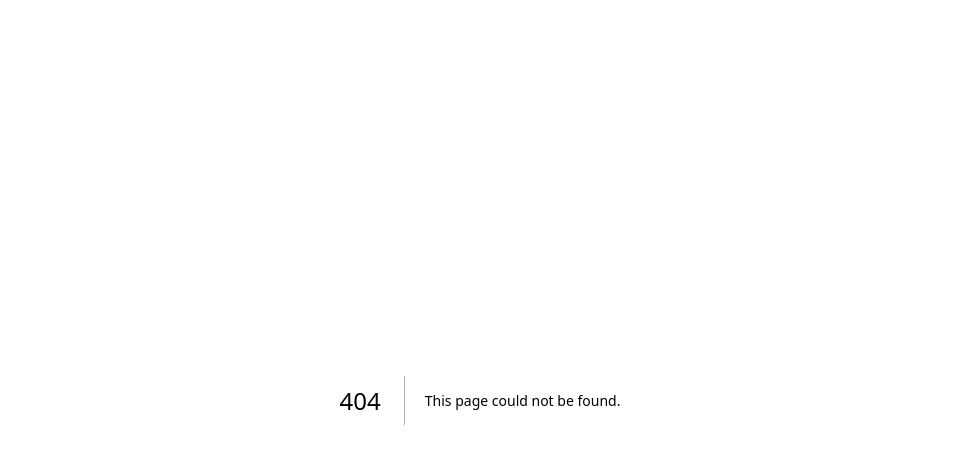
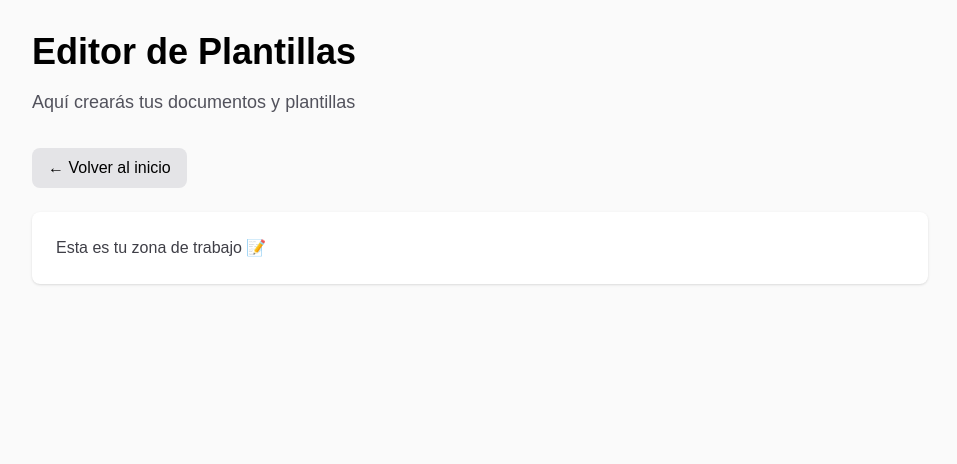
Before and after one commit to Leafarexx/GeneraDocs-Proyect, a Next.js app: page /editor in a window 1280 px wide. Before the commit this address had no page. Shown: the top 464 px of the page, without its empty margins (160-1117 px from the left). Built offline with nearby package versions, Linux system fonts and the light colour scheme.

Commit message:
dia 3 - cree pagina de editor con navegacion

```diff
--- /dev/null
+++ b/app/editor/page.tsx
@@ -0,0 +1,26 @@
+import Link from "next/link";
+
+export default function EditorPage() {
+  return (
+    <div className="min-h-screen bg-zinc-50 dark:bg-black p-8">
+      <div className="max-w-4xl mx-auto">
+        <h1 className="text-4xl font-bold text-black dark:text-white mb-4">
+          Editor de Plantillas
+        </h1>
+        <p className="text-lg text-zinc-600 dark:text-zinc-400 mb-8">
+          Aquí crearás tus documentos y plantillas
+        </p>
+        <Link href="/">
+            <button className="mb-6 px-4 py-2 bg-zinc-200 dark:bg-zinc-800 text-black dark:text-white rounded-lg hover:opacity-80 transition-opacity">
+                ← Volver al inicio
+            </button>
+        </Link>
+        <div className="bg-white dark:bg-zinc-900 rounded-lg p-6 shadow-sm">
+          <p className="text-zinc-700 dark:text-zinc-300">
+            Esta es tu zona de trabajo 📝
+          </p>
+        </div>
+      </div>
+    </div>
+  )
+}
--- a/app/page.tsx
+++ b/app/page.tsx
@@ -1,4 +1,5 @@
 import Image from "next/image";
+import Link from "next/link";
 
 export default function Home() {
   return (
@@ -28,6 +29,11 @@ export default function Home() {
             </a>{" "}
             center.
           </p>
+          <Link href="/editor">
+            <button className="mt-4 px-6 py-3 bg-black dark:bg-white text-white dark:text-black rounded-lg font-medium hover:opacity-80 transition-opacity">
+              Ir al Editor →
+            </button>
+          </Link>
         </div>
         <div className="flex flex-col gap-4 text-base font-medium sm:flex-row">
           <a
```
